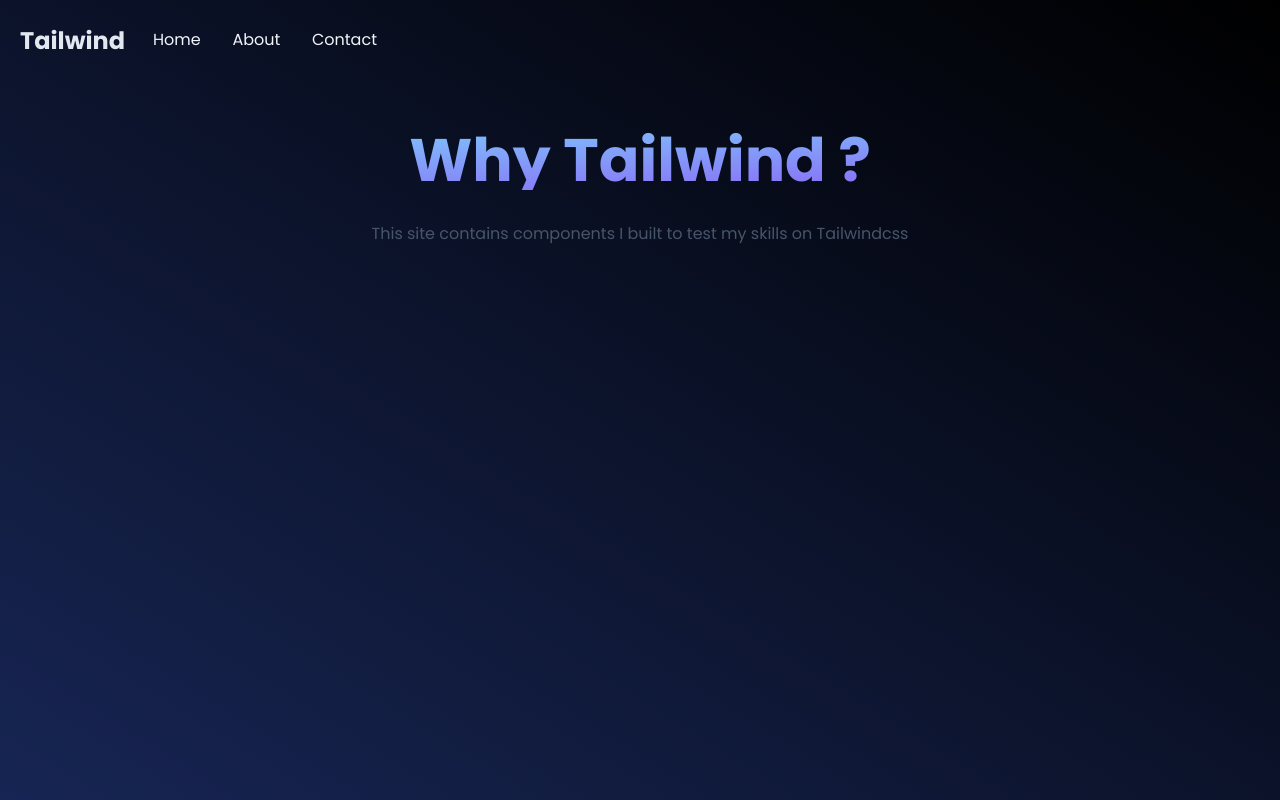
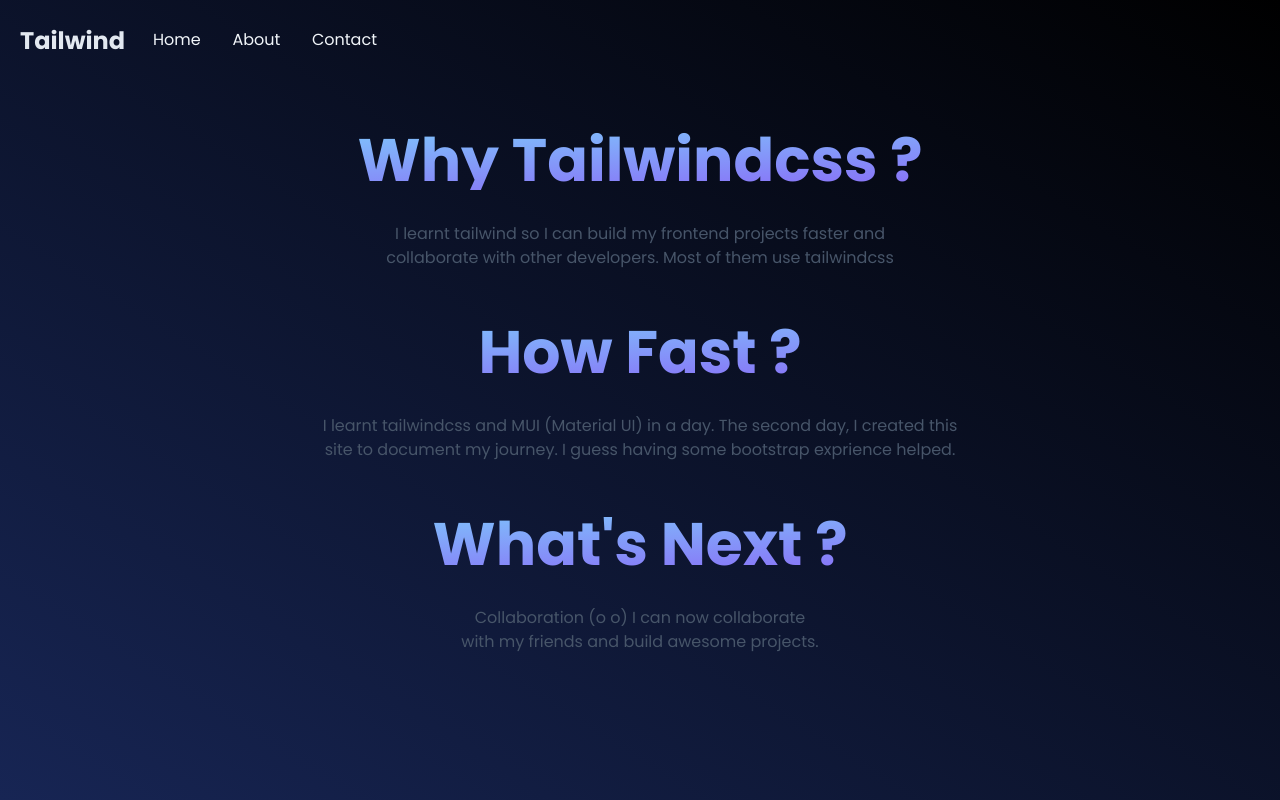
Before and after one commit to Adedoyin-Emmanuel/tailwindcss-journey, a React (Vite) app: page /about in a window 1280 px wide. Built offline with nearby package versions, Linux system fonts and the light colour scheme.

Commit message:
Updated about page

```diff
--- a/src/pages/About/About.tsx
+++ b/src/pages/About/About.tsx
@@ -8,11 +8,35 @@
 
       <AppHero>
         <h2 className="text-center text-3xl mx:mx-auto  mx-5 md:text-6xl capitalize font-bold bg-clip-text text-transparent bg-gradient-to-br from-sky-300 to-violet-500 ">
-          Why tailwind ?
+          Why tailwindcss ?
         </h2>
 
         <p className="text-slate-600 py-5 md:text-center md:py-8 md:mx-auto mx-5">
-          This site contains components I built to test my skills on Tailwindcss
+          I learnt tailwind so I can build my frontend projects faster and
+          <br className="hidden md:block" />
+          collaborate with other developers. Most of them use tailwindcss
+        </p>
+
+        <h2 className="text-left md:text-center text-2xl mx:mx-auto  mx-5 md:text-6xl capitalize font-bold bg-clip-text text-transparent bg-gradient-to-br from-sky-300 to-violet-500  mt-5">
+          How fast ?
+        </h2>
+
+        <p className="text-slate-600 py-5 md:text-center md:py-8 md:mx-auto mx-5">
+          I learnt tailwindcss and MUI (Material UI) in a day. The second day, I
+          created this
+          <br className="hidden md:block" />
+          site to document my journey. I guess having some bootstrap exprience
+          helped.
+        </p>
+
+        <h2 className="text-left text-2xl md:text-center mx:mx-auto  mx-5 md:text-6xl capitalize font-bold bg-clip-text text-transparent bg-gradient-to-br from-sky-300 to-violet-500  mt-5">
+          What's next ?
+        </h2>
+
+        <p className="text-slate-600 py-5 md:text-center md:py-8 md:mx-auto mx-5">
+          Collaboration (o o) I can now collaborate
+          <br className="hidden md:block" />
+          with my friends and build awesome projects.
         </p>
       </AppHero>
     </section>
```
